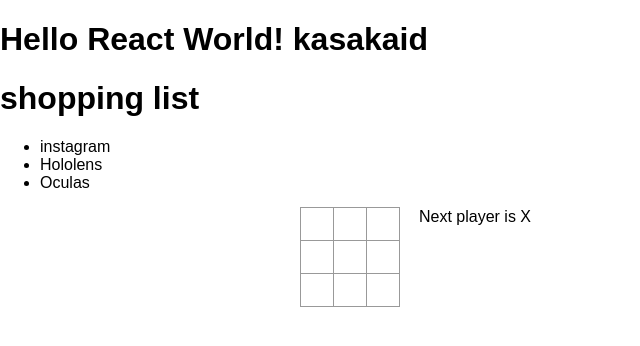
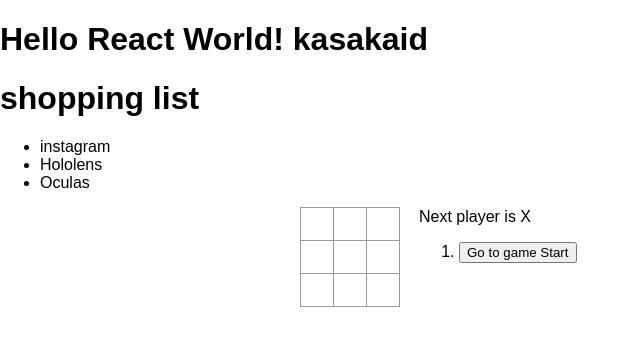
Before and after one commit to kadtewsd/react-tutorial, a React (Create React App) app: page / in a window 1280 px wide. Shown: the top 346 px of the page, without its empty margins (0-640 px from the left). Built offline with nearby package versions, Linux system fonts and the light colour scheme.

Commit message:
履歴機能を実装。

```diff
--- a/src/Game.tsx
+++ b/src/Game.tsx
@@ -12,8 +12,9 @@ interface IState {
     // history: Array<IBoardState>
     // array is forbbiden for non-simple type
     // history: {squares: any}[];
-    history: Array<{ squares: Array<string | null>}>;
+    history: Array<{ squares: Array<string | null> }>;
     xIsNext: boolean;
+    stepNumber: number;
 }
 class Game extends React.Component<IProp, IState> {
     constructor(props: IProp) {
@@ -22,14 +23,33 @@ class Game extends React.Component<IProp, IState> {
             history: [{
                 squares: Array(9).fill(null),
             }],
+            stepNumber: 0,
+            // 先行は X, 後攻は O
             xIsNext: true,
         };
     }
     public render() {
+        console.log('game render is starting...');
         const history = this.state.history;
-        const current = history[history.length - 1];
+        // const current = history[history.length - 1];
+        // 最新の履歴をとってくるのではなくて、jumpTo でセットされた、あるいは、コンストラクタにてセットされた stepNumber の履歴をとってくる。
+        const current = history[this.state.stepNumber];
         const j = new Judge();
         const winner = j.calculateWinner(current.squares);
+
+        // move は 0 から始まる配列の添字
+        const moves = history.map((step, move) => {
+            const description = move ?
+                `Go to move # ${move}` :
+                'Go to game Start';
+            return (
+                // key は reacto のコンポーネントを一意にするために必要。
+                // key は global で一意である必要なし。sibling (li) で一意になれば良い。
+                <li key={move}>
+                    <button onClick={this.jumpTo(move)}>{description}</button>
+                </li>
+            );
+        });
         const status = winner ? `Winner ${winner}` :
             `Next player is ${this.state.xIsNext ? 'X' : 'O'}`;
         return (
@@ -37,12 +57,12 @@ class Game extends React.Component<IProp, IState> {
                 <div className='game-board'>
                     <Board
                         squares={current.squares}
-                        onClick={(i) => this.handleClick(i)} // この形は OK らしい。
+                        onClick={(i) => this.handleBoardCellClick(i)} // この形は OK らしい。
                     />
                 </div>
                 <div className='game-info'>
                     <div>{status}</div>
-                    <ol>{/*todo*/}</ol>
+                    <ol>{moves}</ol>
                 </div>
             </div>
         );
@@ -53,10 +73,11 @@ class Game extends React.Component<IProp, IState> {
      * 引数をもらって関数を返す。
      * 返した関数が React に遅延実行される。
      */
-    public handleClick = (i: number) => {
+    private handleBoardCellClick = (i: number) => {
         console.log('game argument', i);
-        const history = this.state.history;
-        const current = history[history.length - 1];
+        // すべての配列を全てリスト slice で新規に配列として作成する。
+        const history = this.state.history.slice(0, this.state.stepNumber + 1);
+        const current = history[history.length - 1]; // 最新の履歴をとってくる。
         const squares = current.squares.slice();
         console.log(`squares: ${squares}`);
         // squares[i] = this.state.xIsNext ? 'X' : 'O';
@@ -66,8 +87,19 @@ class Game extends React.Component<IProp, IState> {
             history: history.concat([{ // concat して現在の状況を新たな配列を既存の配列に追加。
                 squares,
             }]),
+            stepNumber: history.length, // 溜め込んだ履歴の数だけ step する。
             xIsNext: !this.state.xIsNext,
         });
     }
+
+    private jumpTo = (step: number) => () => {
+        console.log(`go back to ${step}`);
+        this.setState({
+            stepNumber: step,
+            // 先行は X なので、xIsNext は偶数の時になる。
+            xIsNext: (step % 2) === 0,
+        });
+        console.log('jump to state is', this.state);
+    }
 }
 export default Game;
```
